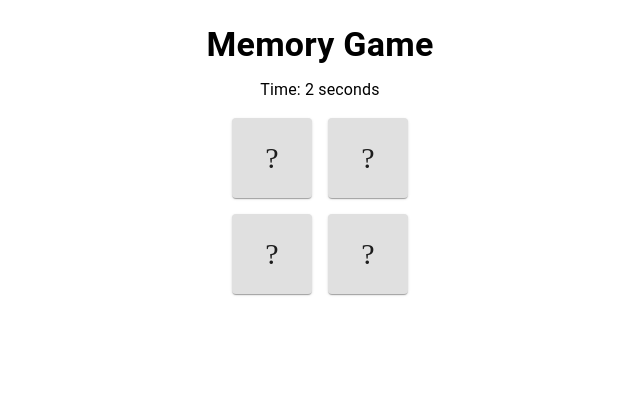
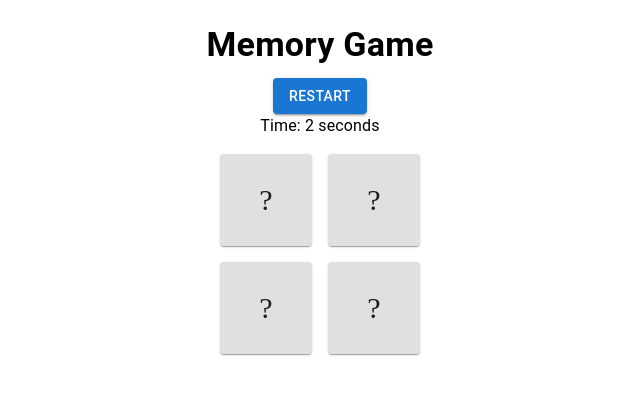
Before and after one commit to coderoadpl/q-a-2025-03-27, a React (Vite) app: page / in a window 1280 px wide. Both pictures are taken after a click on the button "VERY EASY". Shown: the top 394 px of the page, without its empty margins (320-960 px from the left). Built offline with nearby package versions, Linux system fonts and the light colour scheme.

Commit message:
✨ Refactor game board layout and improve restart logic for better gameplay experience

```diff
--- a/src/App.tsx
+++ b/src/App.tsx
@@ -5,7 +5,6 @@ import {
   Typography,
   Button,
   Container,
-  Grid,
   Paper,
   Stack,
   ThemeProvider,
@@ -16,8 +15,8 @@ const theme = createTheme();
 
 const App = () => {
   const { board, startTime, endTime, startGame, flipCard, restartGame } = useMemoryGameStore((state) => state);
-  const isRestartAvailable = Boolean(startTime && endTime)
   const isGameStarted = Boolean(startTime && !endTime)
+  const isRestartAvailable = isGameStarted
 
   const [elapsedTime, setElapsedTime] = useState(0);
 
@@ -33,7 +32,7 @@ const App = () => {
   }, [startTime, endTime]);
 
   // Calculate grid columns based on board size
-  const gridColumns = Math.sqrt(board.length) || 2;
+  const gridColumns = Math.floor(Math.sqrt(board.length)) || 4;
 
   return (
     <ThemeProvider theme={theme}>
@@ -94,13 +93,14 @@ const App = () => {
 
           {/* Game board */}
           {board.length > 0 && (
-            <Grid
-              container
-              spacing={2}
+            <Box
               sx={{
                 display: 'grid',
                 gridTemplateColumns: `repeat(${gridColumns}, 1fr)`,
-                gap: 2
+                gap: 2,
+                width: '100%',
+                maxWidth: `${gridColumns * 100}px`,
+                margin: '0 auto'
               }}
             >
               {board.map((card) => (
@@ -109,8 +109,8 @@ const App = () => {
                   onClick={() => !card.isMatched && !endTime && flipCard(card.id)}
                   elevation={1}
                   sx={{
-                    width: 80,
-                    height: 80,
+                    aspectRatio: '1/1',
+                    width: '100%',
                     display: 'flex',
                     alignItems: 'center',
                     justifyContent: 'center',
@@ -133,7 +133,7 @@ const App = () => {
                   {(card.isFlipped || card.isMatched) ? card.value : '?'}
                 </Paper>
               ))}
-            </Grid>
+            </Box>
           )}
         </Box>
       </Container>
--- a/src/store.ts
+++ b/src/store.ts
@@ -124,9 +124,7 @@ export const createMemoryGameStore = ({
       }
     },
     restartGame: () => {
-      if(getState().startTime && getState().endTime) {
-        set({ board: [], startTime: null, endTime: null })
-      }
+      set({ board: [], startTime: null, endTime: null })
     },
   })
 
```
